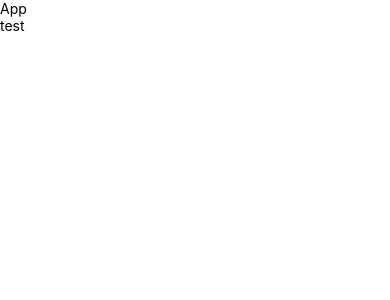
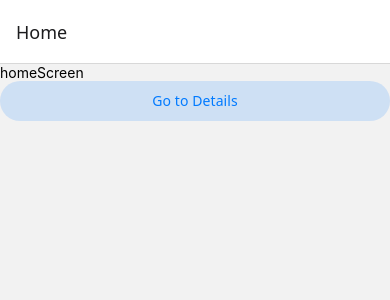
Before and after one commit to cangeldev/takasApp, a React Native app: screen / in a window 390 px wide. Shown: the top 300 px of the page. Built offline with nearby package versions, Linux system fonts and the light colour scheme.

Commit message:
Stack navigation added. The main pages of the application have been added.

```diff
--- a/App.tsx
+++ b/App.tsx
@@ -1,13 +1,9 @@
-import { View, Text } from 'react-native'
 import React from 'react'
-import { Test } from 'components/test/test'
+import { Container } from 'container/container'
 
 const App = () => {
   return (
-    <View>
-      <Text>App</Text>
-      <Test />
-    </View>
+    <Container />
   )
 }
 
--- a/babel.config.js
+++ b/babel.config.js
@@ -8,6 +8,8 @@ module.exports = {
         alias: {
           // Alias tanımları
           'components': './src/components',
+          'container': './src/container',
+          'screens': './src/screens'
         },
       },
     ],
--- /dev/null
+++ b/src/container/container.tsx
@@ -0,0 +1,21 @@
+import React from 'react'
+import { createStaticNavigation } from '@react-navigation/native'
+import { createNativeStackNavigator } from '@react-navigation/native-stack'
+import { HomeScreen, OfferScreen, ProductAddScreen, ProfileScreen, SearchScreen } from 'screens/index'
+
+export const Container = () => {
+
+    const RootStack = createNativeStackNavigator({
+        screens: {
+            Home: HomeScreen,
+            Search: SearchScreen,
+            ProductAdd: ProductAddScreen,
+            Offer: OfferScreen,
+            Profile: ProfileScreen,
+        }
+    })
+
+    const Navigation = createStaticNavigation(RootStack)
+
+    return <Navigation />
+}
--- /dev/null
+++ b/src/screens/homeScreen/homeScreen.tsx
@@ -0,0 +1,17 @@
+import { View, Text } from 'react-native'
+import React from 'react'
+import { useNavigation } from '@react-navigation/native';
+import { Button } from '@react-navigation/elements';
+
+export const HomeScreen = () => {
+    const navigation = useNavigation<any>();
+
+    return (
+        <View>
+            <Text>homeScreen</Text>
+            <Button  onPress={() => navigation.navigate('Search')}>
+                Go to Details
+            </Button>
+        </View>
+    )
+}
--- /dev/null
+++ b/src/screens/index.ts
@@ -0,0 +1,5 @@
+export { HomeScreen } from "./homeScreen/homeScreen"
+export { SearchScreen } from "./searchScreen/searchScreen"
+export { ProfileScreen } from "./profileScreen/profileScreen"
+export { ProductAddScreen } from "./productAddScreen/productAddScreen"
+export { OfferScreen } from "./offerScreen/offerScreen"
--- /dev/null
+++ b/src/screens/offerScreen/offerScreen.tsx
@@ -0,0 +1,10 @@
+import { View, Text } from 'react-native'
+import React from 'react'
+
+export const OfferScreen = () => {
+    return (
+        <View>
+            <Text>offerScreen</Text>
+        </View>
+    )
+}
--- /dev/null
+++ b/src/screens/productAddScreen/productAddScreen.tsx
@@ -0,0 +1,10 @@
+import { View, Text } from 'react-native'
+import React from 'react'
+
+export const ProductAddScreen = () => {
+    return (
+        <View>
+            <Text>productAddScreen</Text>
+        </View>
+    )
+}
--- a/src/components/test/test.tsx
+++ b/src/screens/profileScreen/profileScreen.tsx
@@ -1,10 +1,10 @@
 import { View, Text } from 'react-native'
 import React from 'react'
 
-export const Test = () => {
+export const ProfileScreen = () => {
     return (
         <View>
-            <Text>test</Text>
+            <Text>profileScreen</Text>
         </View>
     )
 }
--- /dev/null
+++ b/src/screens/searchScreen/searchScreen.tsx
@@ -0,0 +1,10 @@
+import { View, Text } from 'react-native'
+import React from 'react'
+
+export const SearchScreen = () => {
+    return (
+        <View>
+            <Text>searchScreen</Text>
+        </View>
+    )
+}
--- a/tsconfig.json
+++ b/tsconfig.json
@@ -4,6 +4,8 @@
       "baseUrl": "./",
       "paths": {
         "components/*": ["src/components/*"],
+        "container/*": ["src/container/*"],
+        "screens/*": ["src/screens/*"],
       }
     }
 }
```
Also changed, not shown: package.json (+6 -1 lines), src/components/index.ts (added), 1 other file (tests, documents, lock files or other folders).
